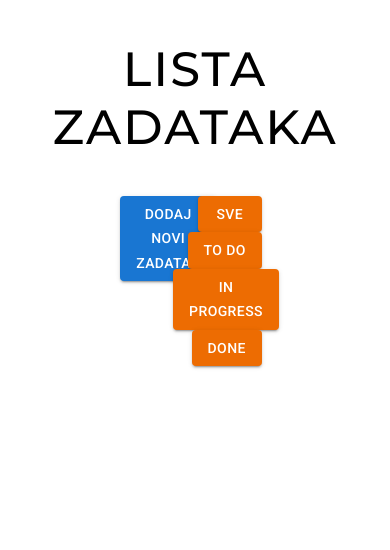
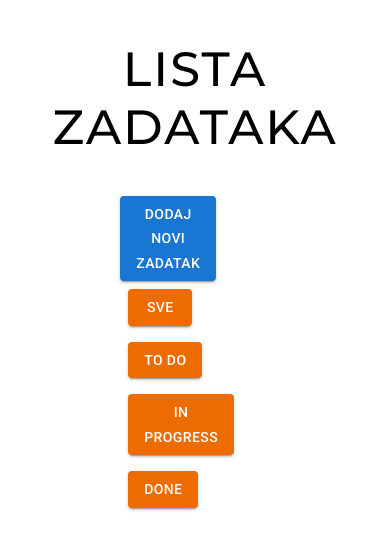
Before and after one commit to Uros998/task-management-app, a React (Create React App) app: page / in a window 390 px wide. Shown: the top 550 px of the page. Built offline with nearby package versions, Linux system fonts and the light colour scheme.

Commit message:
Finished

```diff
--- a/public/index.html
+++ b/public/index.html
@@ -18,7 +18,7 @@
             rel="stylesheet"
             href="https://fonts.googleapis.com/icon?family=Material+Icons"
     />
-    <title>Task Menagement</title>
+    <title>ToDo</title>
   </head>
   <body>
     <div id="root"></div>
--- a/src/component/card/card.jsx
+++ b/src/component/card/card.jsx
@@ -33,7 +33,6 @@ function Card({data, deleteTask}) {
                 <Material.Button onClick={handleDeleteClick} variant="outlined" color="error">
                     Obriši
                 </Material.Button>
-
             </Material.CardActions>
         </Material.Card>
     );
--- a/src/page/home-page/home-page.style.scss
+++ b/src/page/home-page/home-page.style.scss
@@ -30,7 +30,7 @@
       text-align: right;
 
       button {
-        margin: 0 0.5rem;
+        margin: 0.5rem;
       }
     }
 
@@ -71,3 +71,16 @@
     }
   }
 }
+
+
+@media only screen and (max-width: 700px) {
+  .home-wrapper {
+    .home-btn {
+      flex-direction: column;
+
+      .filter-btn {
+        text-align: left;
+      }
+    }
+  }
+}
```
